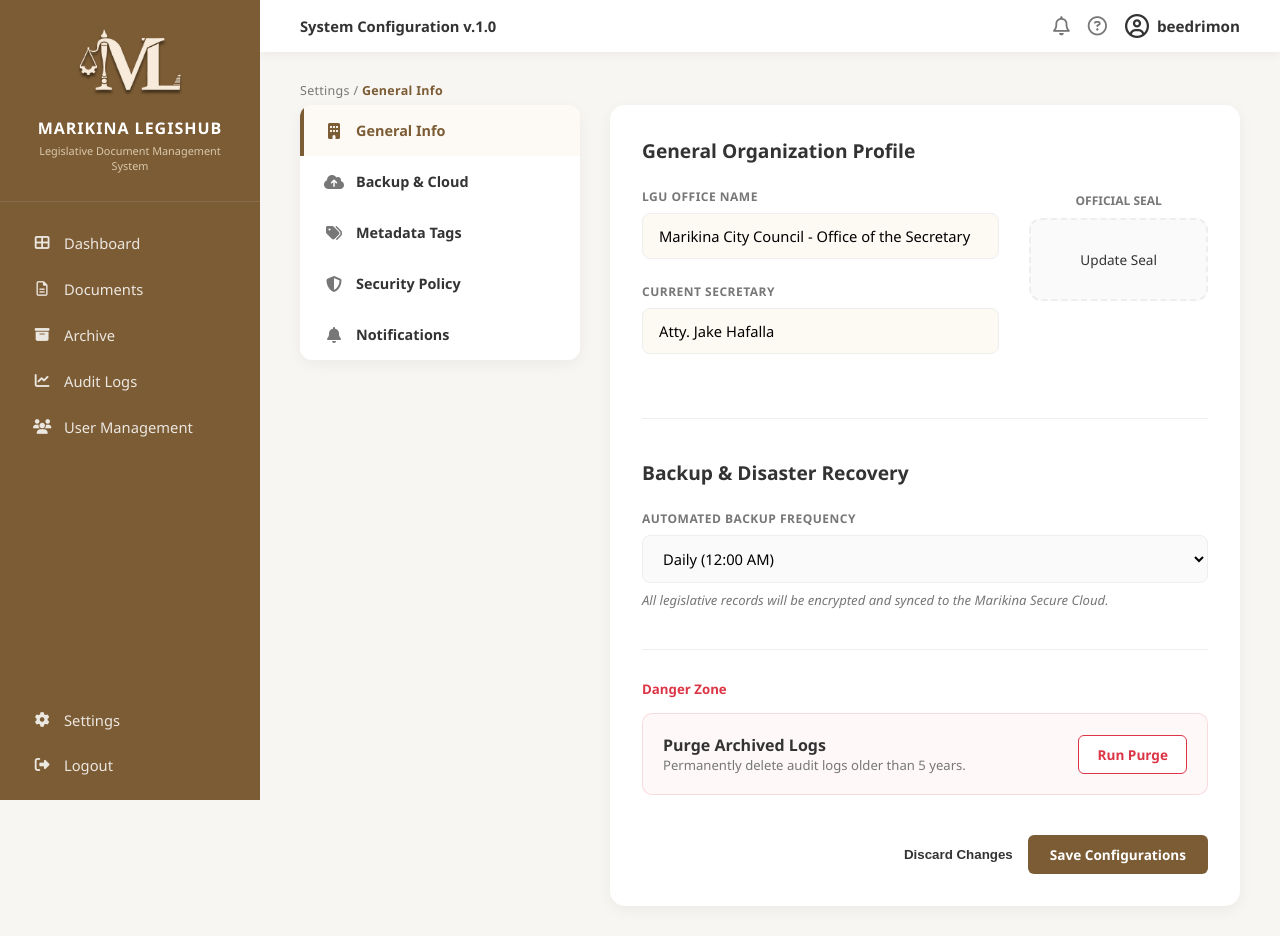
After one commit to beedrimon/legishub-capstone, a Django app: page /general_info/ in a window 1280 px wide. The commit adds this page. Run offline with Django 5.2, Linux system fonts and the light colour scheme; a user stored in the database is signed in.

Commit message:
Settings Pages

```diff
--- /dev/null
+++ b/core/static/css/settings.css
@@ -0,0 +1,175 @@
+/* ============================================================
+   MARIKINA LEGISHUB — SETTINGS STYLESHEET
+   Reference: main.css v2
+   ============================================================ */
+
+/* --- 1. SETTINGS LAYOUT CONTAINER --- */
+.settings-container {
+    display: grid;
+    grid-template-columns: 280px 1fr;
+    gap: 30px;
+    align-items: start;
+}
+
+/* --- 2. SETTINGS NAVIGATION (SIDEBAR INSIDE CONTENT) --- */
+.settings-nav {
+    background: var(--card-bg);
+    border-radius: 12px;
+    overflow: hidden;
+    box-shadow: var(--shadow-md);
+}
+
+.settings-nav-item {
+    display: flex;
+    align-items: center;
+    gap: 12px;
+    padding: 16px 20px;
+    color: var(--text-main);
+    text-decoration: none;
+    font-size: 0.9rem;
+    font-weight: 600;
+    transition: all 0.2s ease;
+    border-left: 4px solid transparent;
+}
+
+.settings-nav-item i {
+    width: 20px;
+    text-align: center;
+    color: var(--text-light);
+    font-size: 1rem;
+}
+
+.settings-nav-item:hover {
+    background-color: var(--bg-color);
+    color: var(--sidebar-bg);
+}
+
+.settings-nav-item.active {
+    background-color: #fdfaf5;
+    color: var(--sidebar-bg);
+    border-left-color: var(--sidebar-bg);
+}
+
+.settings-nav-item.active i {
+    color: var(--sidebar-bg);
+}
+
+/* --- 3. SETTINGS CONTENT CARD --- */
+.settings-card {
+    background: var(--card-bg);
+    padding: 32px;
+    border-radius: 15px;
+    box-shadow: var(--shadow-md);
+}
+
+.settings-card h4 {
+    color: var(--text-main);
+    font-size: 1.2rem;
+    font-weight: 700;
+    margin-bottom: 24px;
+    display: flex;
+    align-items: center;
+    gap: 10px;
+}
+
+/* --- 4. CONFIGURATION FORMS --- */
+.config-group {
+    margin-bottom: 24px;
+}
+
+.config-group label {
+    display: block;
+    font-size: 0.75rem;
+    font-weight: 800;
+    color: var(--text-light);
+    text-transform: uppercase;
+    letter-spacing: 0.5px;
+    margin-bottom: 8px;
+}
+
+.config-control {
+    width: 100%;
+    padding: 12px 16px;
+    border: 1.5px solid var(--border-color);
+    border-radius: 8px;
+    background-color: #FAFAFA;
+    font-family: inherit;
+    font-size: 0.92rem;
+    transition: border-color 0.2s, background-color 0.2s;
+}
+
+.config-control:focus {
+    outline: none;
+    border-color: var(--sidebar-active);
+    background-color: #fff;
+}
+
+/* Specific background for Marikina theme inputs */
+.config-control.marikina-input {
+    background-color: #FDF9F3;
+}
+
+/* --- 5. IMAGE/SEAL UPLOAD BOX --- */
+.seal-upload-container {
+    border: 2px dashed var(--border-color);
+    border-radius: 12px;
+    padding: 30px 20px;
+    text-align: center;
+    transition: border-color 0.2s;
+    cursor: pointer;
+    background: #FAFAFA;
+}
+
+.seal-upload-container:hover {
+    border-color: var(--sidebar-active);
+}
+
+.seal-upload-container i {
+    font-size: 2.5rem;
+    color: var(--sidebar-active);
+    margin-bottom: 12px;
+}
+
+/* --- 6. DANGER ZONE --- */
+.danger-zone {
+    margin-top: 40px;
+    padding-top: 30px;
+    border-top: 1px solid var(--border-color);
+}
+
+.danger-zone h5 {
+    color: #dc3545;
+    font-weight: 700;
+    margin-bottom: 15px;
+}
+
+.danger-card {
+    background: rgba(220, 53, 69, 0.03);
+    border: 1px solid rgba(220, 53, 69, 0.15);
+    padding: 20px;
+    border-radius: 10px;
+    display: flex;
+    justify-content: space-between;
+    align-items: center;
+}
+
+.danger-card .text-danger {
+    font-weight: 700;
+    display: block;
+}
+
+/* --- 7. UTILITIES --- */
+.italic-hint {
+    font-style: italic;
+    color: var(--text-light);
+    font-size: 0.82rem;
+    margin-top: 8px;
+    display: block;
+}
+
+.settings-actions {
+    display: flex;
+    justify-content: flex-end;
+    gap: 15px;
+    margin-top: 40px;
+}
--- a/core/templates/archive.html
+++ b/core/templates/archive.html
@@ -23,7 +23,7 @@
             <li><a href=""class="active"><i class="fa-solid fa-box-archive"></i> Archive</a></li>
             <li><a href="{% url 'audit_logs' %}"><i class="fa-solid fa-chart-line"></i> Audit Logs</a></li>
             <li><a href="{% url 'user_management' %}"><i class="fa-solid fa-users"></i> User Management</a></li>
-            <li class="settings-link"><a href="#"><i class="fa-solid fa-gear"></i> Settings</a></li>
+            <li class="settings-link"><a href="{% url 'general_info' %}"><i class="fa-solid fa-gear"></i> Settings</a></li>
             <li class="logout-link"><a href="{% url 'logout' %}"><i class="fa-solid fa-right-from-bracket"></i> Logout</a></li>
         </ul>
     </nav>
--- a/core/templates/audit_logs.html
+++ b/core/templates/audit_logs.html
@@ -22,7 +22,7 @@
             <li><a href="{% url 'archive' %}"><i class="fa-solid fa-box-archive"></i> Archive</a></li>
             <li><a href="" class="active"><i class="fa-solid fa-chart-line"></i> Audit Logs</a></li>
             <li><a href="{% url 'user_management' %}"><i class="fa-solid fa-users"></i> User Management</a></li>
-            <li class="settings-link"><a href="#"><i class="fa-solid fa-gear"></i> Settings</a></li>
+           <li class="settings-link"><a href="{% url 'general_info' %}"><i class="fa-solid fa-gear"></i> Settings</a></li>
             <li class="logout-link"><a href="{% url 'logout' %}"><i class="fa-solid fa-right-from-bracket"></i> Logout</a></li>
         </ul>
     </nav>
--- a/core/templates/dashboard.html
+++ b/core/templates/dashboard.html
@@ -25,9 +25,8 @@
             <li><a href="{% url 'archive' %}"><i class="fa-solid fa-box-archive"></i> Archive</a></li>
             <li><a href="{% url 'audit_logs' %}"><i class="fa-solid fa-chart-line"></i> Audit Logs</a></li>
             <li><a href="{% url 'user_management' %}"><i class="fa-solid fa-users"></i> User Management</a></li>
-            <li class="settings-link"><a href="#"><i class="fa-solid fa-gear"></i> Settings</a></li>
-            <li class="logout-link"><a href="{% url 'logout' %}"><i class="fa-solid fa-right-from-bracket"></i>
-                    Logout</a></li>
+            <li class="settings-link"><a href="{% url 'general_info' %}"><i class="fa-solid fa-gear"></i> Settings</a></li>
+            <li class="logout-link"><a href="{% url 'logout' %}"><i class="fa-solid fa-right-from-bracket"></i>Logout</a></li>
         </ul>
     </nav>
 
--- /dev/null
+++ b/core/templates/settings_page/general_info.html
@@ -0,0 +1,125 @@
+{% load static %}
+<!DOCTYPE html>
+<html lang="en">
+
+<head>
+    <meta charset="UTF-8">
+    <meta name="viewport" content="width=device-width, initial-scale=1.0">
+    <title>Settings - General Information - Marikina LegisHub</title>
+    <link rel="stylesheet" href="https://cdnjs.cloudflare.com/ajax/libs/font-awesome/6.4.0/css/all.min.css">
+    <link rel="stylesheet" href="{% static 'css/main.css' %}">
+    <link rel="stylesheet" href="{% static 'css/settings.css' %}">
+</head>
+<body>
+    <nav class="sidebar">
+        <div class="sidebar-logo">
+            <img src="{% static 'images/legishub-logo-light.png' %}" alt="Logo">
+            <h2>MARIKINA LEGISHUB</h2>
+            <p>Legislative Document Management System</p>
+        </div>
+        <ul class="nav-links">
+            <li><a href="{% url 'dashboard' %}"><i class="fa-solid fa-table-cells-large"></i> Dashboard</a></li>
+            <li><a href="{% url 'documents' %}" ><i class="fa-regular fa-file-lines"></i> Documents</a></li>
+            <li><a href="{% url 'archive' %}"><i class="fa-solid fa-box-archive"></i> Archive</a></li>
+            <li><a href="{% url 'audit_logs' %}"><i class="fa-solid fa-chart-line"></i> Audit Logs</a></li>
+            <li><a href="{% url 'user_management' %}"><i class="fa-solid fa-users"></i> User Management</a></li>
+            <li class="settings-link"><a href="{% url 'general_info' %}"><i class="fa-solid fa-gear"></i> Settings</a></li>
+            <li class="logout-link"><a href="{% url 'logout' %}"><i class="fa-solid fa-right-from-bracket"></i> Logout</a></li>
+        </ul>
+    </nav>
+
+   <main class="main-content">
+        <header class="top-header">
+            <div class="header-title">System Configuration v.1.0</div>
+            <div class="header-actions">
+                <i class="fa-regular fa-bell"></i>
+                <i class="fa-regular fa-circle-question"></i>
+                <div class="profile">
+                    <i class="fa-regular fa-circle-user"></i> {{ request.user.username|default:"Name" }}
+                </div>
+            </div>
+        </header>
+
+<div class="dashboard-body">
+            <div class="breadcrumb">Settings / <span>General Info</span></div>
+
+            <div class="settings-container">
+                <div class="settings-nav">
+                    <a href="{% url 'general_info' %}" class="settings-nav-item active">
+                        <i class="fa-solid fa-building"></i> General Info
+                    </a>
+                    <a href="{% url 'backup_cloud' %}" class="settings-nav-item">
+                        <i class="fa-solid fa-cloud-arrow-up"></i> Backup & Cloud
+                    </a>
+                    <a href="{% url 'metadata_tags' %}" class="settings-nav-item">
+                        <i class="fa-solid fa-tags"></i> Metadata Tags
+                    </a>
+                    <a href="{% url 'security_policy' %}" class="settings-nav-item">
+                        <i class="fa-solid fa-shield-halved"></i> Security Policy
+                    </a>
+                    <a href="{% url 'notifications' %}" class="settings-nav-item">
+                        <i class="fa-solid fa-bell"></i> Notifications
+                    </a>
+                </div>
+
+                <div class="settings-card">
+                    <h4>General Organization Profile</h4>
+
+                    <div style="display: flex; gap: 30px; margin-bottom: 30px;">
+                        <div style="flex: 2;">
+                            <div class="config-group">
+                                <label>LGU Office Name</label>
+                                <input type="text" class="config-control marikina-input" value="Marikina City Council - Office of the Secretary">
+                            </div>
+
+                            <div class="config-group">
+                                <label>Current Secretary</label>
+                                <input type="text" class="config-control marikina-input" value="Atty. Jake Hafalla">
+                            </div>
+                        </div>
+
+                        <div style="flex: 1; text-align: center;">
+                            <label class="config-group" style="display:block; margin-bottom:8px;">
+                                <span style="font-size: 0.75rem; font-weight: 800; color: var(--text-light); text-transform: uppercase;">Official Seal</span>
+                            </label>
+                            <div class="seal-upload-container">
+                                <i class="bi bi-image"></i>
+                                <p style="font-size: 0.85rem; margin-bottom: 0;">Update Seal</p>
+                            </div>
+                        </div>
+                    </div>
+
+                    <hr style="border: none; border-top: 1px solid var(--border-color); margin: 40px 0;">
+
+                    <h4>Backup & Disaster Recovery</h4>
+                    <div class="config-group">
+                        <label>Automated Backup Frequency</label>
+                        <select class="config-control">
+                            <option>Daily (12:00 AM)</option>
+                            <option>Weekly</option>
+                        </select>
+                        <span class="italic-hint">All legislative records will be encrypted and synced to the Marikina Secure Cloud.</span>
+                    </div>
+
+                    <div class="danger-zone">
+                        <h5>Danger Zone</h5>
+                        <div class="danger-card">
+                            <div>
+                                <strong class="text-danger">Purge Archived Logs</strong>
+                                <p style="margin: 0; font-size: 0.82rem; color: var(--text-light);">Permanently delete audit logs older than 5 years.</p>
+                            </div>
+                            <button class="btn-reset" style="border-color: #dc3545; color: #dc3545;">Run Purge</button>
+                        </div>
+                    </div>
+
+                    <div class="settings-actions">
+                        <button class="btn-discard">Discard Changes</button>
+                        <button class="btn-apply px-5">Save Configurations</button>
+                    </div>
+                </div>
+            </div>
+        </div>
+    </main>
+</body>
+
+</html>
--- a/core/templates/user_management.html
+++ b/core/templates/user_management.html
@@ -21,8 +21,8 @@
             <li><a href="{% url 'documents' %}" ><i class="fa-regular fa-file-lines"></i> Documents</a></li>
             <li><a href="{% url 'archive' %}"><i class="fa-solid fa-box-archive"></i> Archive</a></li>
             <li><a href="{% url 'audit_logs' %}"><i class="fa-solid fa-chart-line"></i> Audit Logs</a></li>
-            <li><a href="#"class="active"><i class="fa-solid fa-users"></i> User Management</a></li>
-            <li class="settings-link"><a href="#"><i class="fa-solid fa-gear"></i> Settings</a></li>
+            <li><a href="{% url 'user_management' %}" class="active"><i class="fa-solid fa-users"></i> User Management</a></li>
+            <li class="settings-link"><a href="{% url 'general_info' %}"><i class="fa-solid fa-gear"></i> Settings</a></li>
             <li class="logout-link"><a href="{% url 'logout' %}"><i class="fa-solid fa-right-from-bracket"></i> Logout</a></li>
         </ul>
     </nav>
--- a/core/views.py
+++ b/core/views.py
@@ -171,7 +171,37 @@ def user_management_view(request):
     return render(request, 'user_management.html')
 
 # ==========================================
-# 7. UPLOAD DOCUMENT VIEW
+# 7. USER SETTINGS VIEW
+# ==========================================
+
+#GENERAL INFO VIEW
+@login_required(login_url='login')
+def general_info_view(request):
+    return render(request, 'settings_page/general_info.html')
+
+#BACKUP & CLOUD VIEW
+@login_required(login_url='login')
+def backup_cloud_view(request):
+    return render(request, 'settings_page/backup_cloud.html')
+
+#METADATA TAGS VIEW
+@login_required(login_url='login')
+def metadata_tags_view(request):
+    return render(request, 'settings_page/metadata_tags.html')
+
+#SECURITY POLICY VIEW
+@login_required(login_url='login')
+def security_policy_view(request):
+    return render(request, 'settings_page/security_policy.html')
+
+#NOTIFICATIONS VIEW
+@login_required(login_url='login')
+def notifications_view(request):
+    return render(request, 'settings_page/notifications.html')
+
+
+# ==========================================
+# 8. UPLOAD DOCUMENT VIEW
 # ==========================================
 @login_required(login_url='login')
 def upload_document(request):
@@ -220,7 +250,7 @@ def upload_document(request):
     return redirect('dashboard')
 
 # ==========================================
-# 8. EDIT DOCUMENT VIEW
+# 9. EDIT DOCUMENT VIEW
 # ==========================================
 @login_required(login_url='login')
 def edit_document(request):
--- a/legishub/urls.py
+++ b/legishub/urls.py
@@ -28,6 +28,14 @@ urlpatterns = [
     path('archive/', views.archive_view, name='archive'),
     path('audit_logs/', views.audit_logs_view, name='audit_logs'),
     path('user_management/', views.user_management_view, name='user_management'),
+
+    # USER SETTINGS/GENERAL INFO VIEW
+    path('general_info/', views.general_info_view, name='general_info'),
+    path('backup_cloud/', views.backup_cloud_view, name='backup_cloud'),
+    path('metadata_tags/', views.metadata_tags_view, name='metadata_tags'),
+    path('security_policy/', views.security_policy_view, name='security_policy'),
+    path('notifications/', views.notifications_view, name='notifications'),
+
     path('upload/', views.upload_document, name='upload_document'),
     path('edit-doc/', views.edit_document, name='edit_document'),
 ]
```
Also changed, not shown: core/templates/documents.html (+3 -5 lines), core/templates/settings_page/backup_cloud.html (added, +80 -0 lines), core/templates/settings_page/metadata_tags.html (added, +80 -0 lines), core/templates/settings_page/notifications.html (added, +79 -0 lines), core/templates/settings_page/security_policy.html (added, +78 -0 lines), db.sqlite3.
